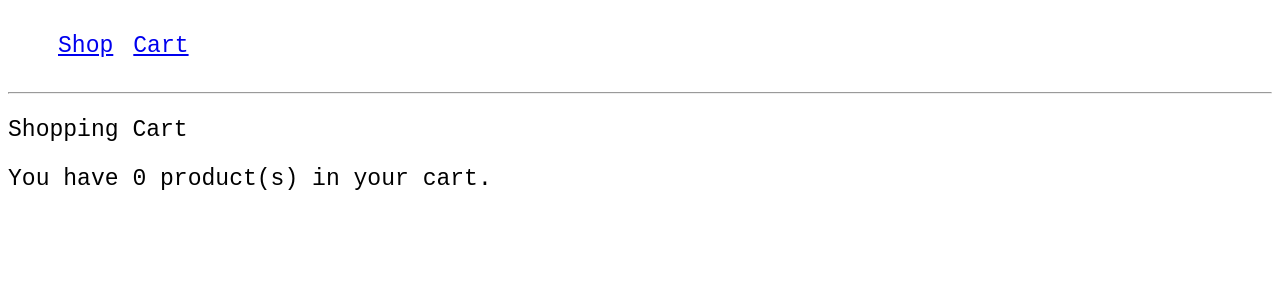
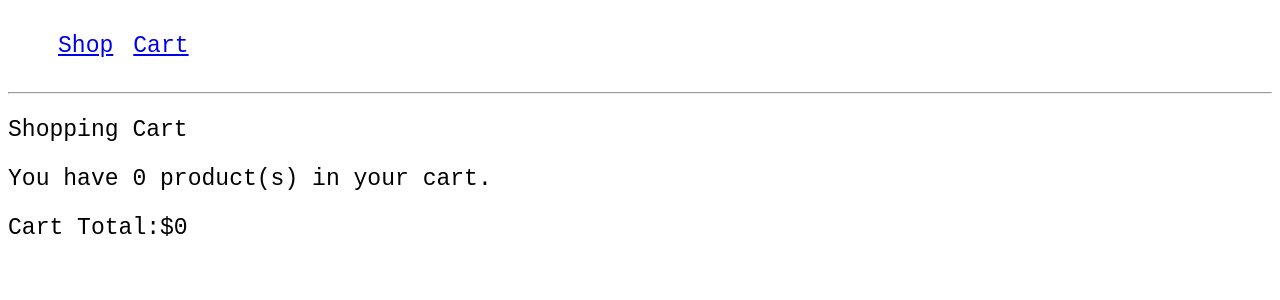
Before and after one commit to lcarbonaro/react-state-zustand, a React (Vite) app: page /cart in a window 1280 px wide. Shown: the top 300 px of the page. Built offline with nearby package versions, Linux system fonts and the light colour scheme.

Commit message:
add cart total

```diff
--- a/src/pages/Cart.jsx
+++ b/src/pages/Cart.jsx
@@ -7,6 +7,7 @@ function Cart() {
       <div>
         <p>Shopping Cart</p>
         <p>You have {products.length} product(s) in your cart.</p>
+        <p>Cart Total:${ products.reduce((t,p)=>t+=(p.qty*p.price),0) }</p>
 
         {products.length>0 ? <button onClick={clearProducts}>Clear Cart</button> : ''}
 
```
